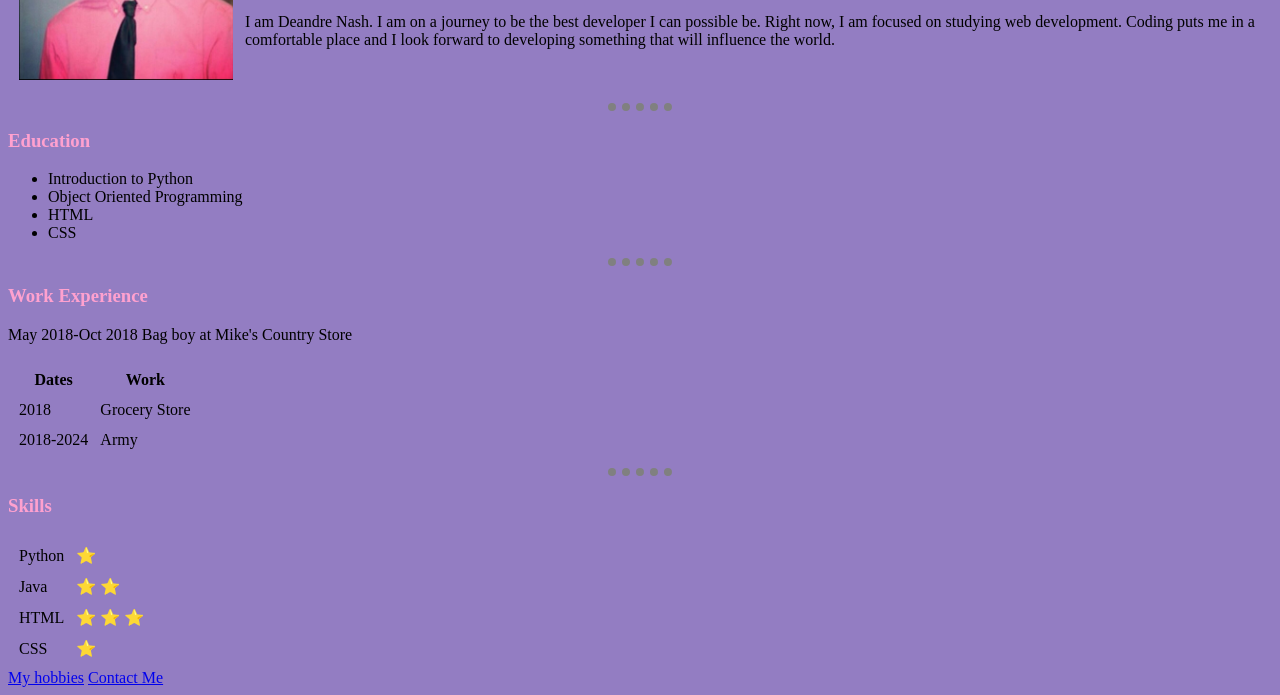
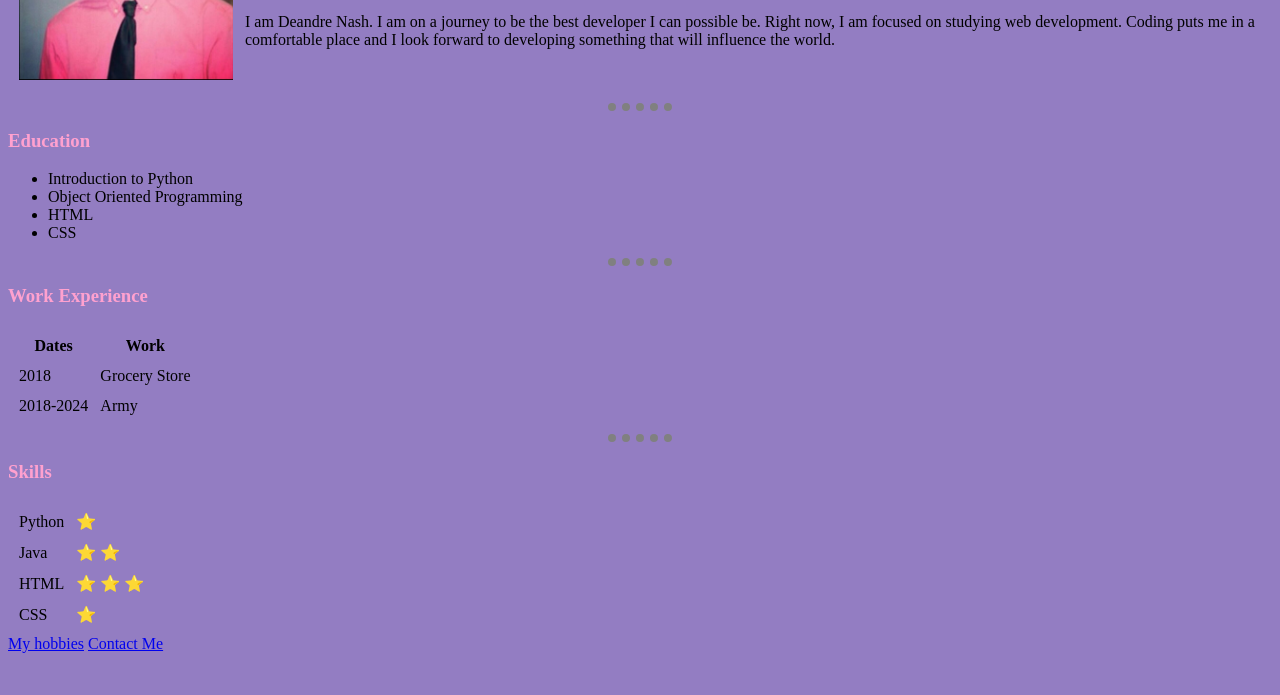
Before and after one commit to Dreuyasha/cv, a plain HTML site: page index.html in a window 1280 px wide. Shown: the part 139-834 px from the top of the page. After the commit the page ends 800 px from the top, so only its background shows below. Drawn offline with Linux system fonts and the light colour scheme.

Commit message:
Update index.html

```diff
--- a/index.html
+++ b/index.html
@@ -35,7 +35,7 @@
     </ul>
     <hr />
     <h3>Work Experience</h3>
-    <p>May 2018-Oct 2018 Bag boy at Mike's Country Store</p>
+
     <table cellspacing="10">
       <tr>
         <th>Dates</th>
```
